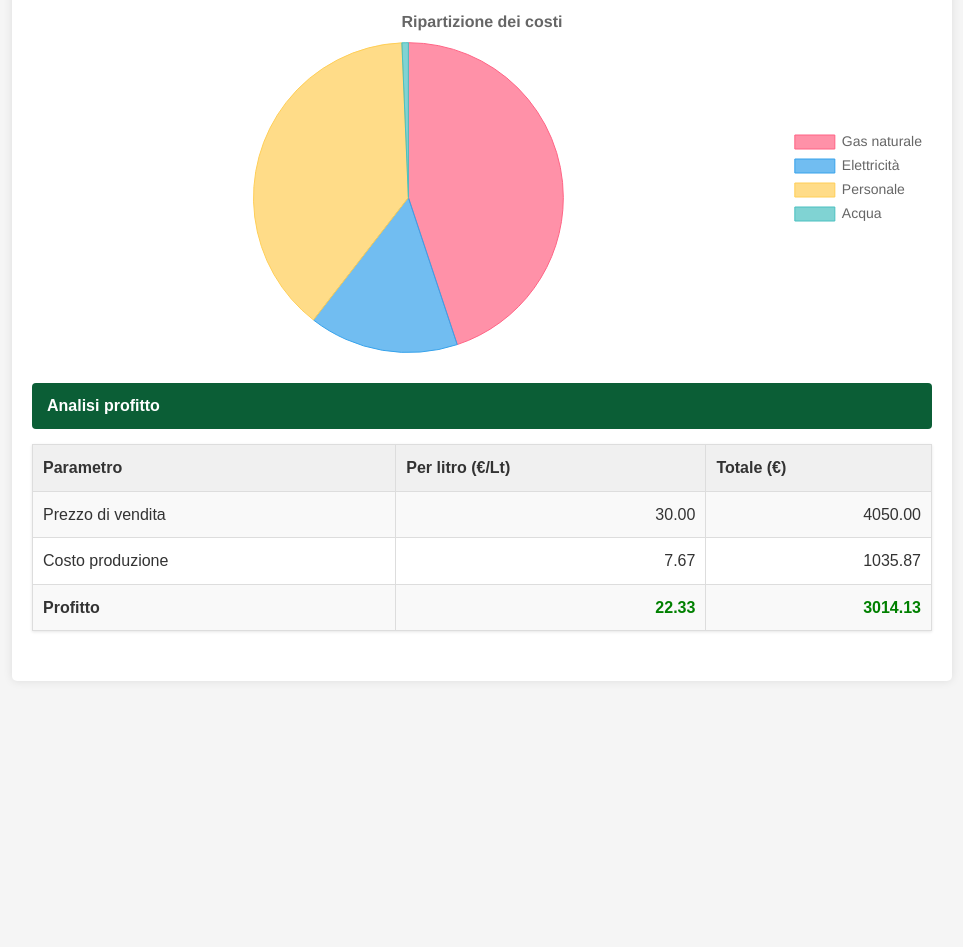
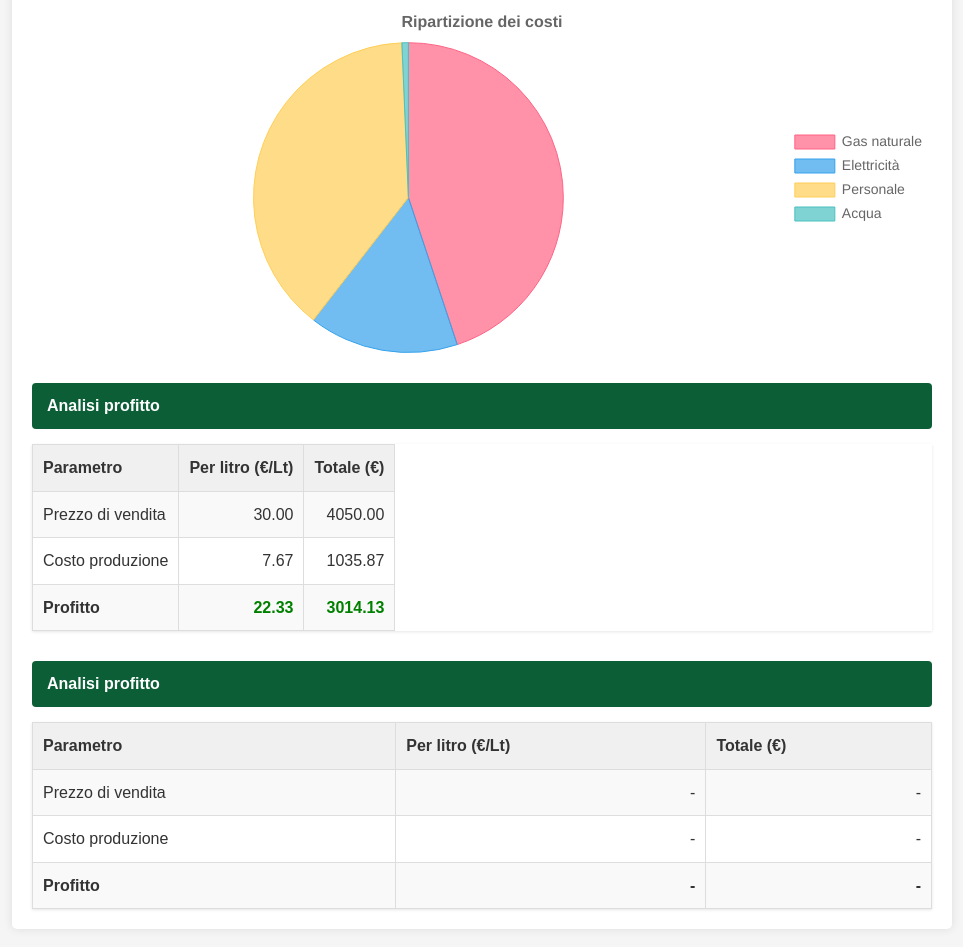
Before and after one commit to Emanuele-crypto/ancodist, a plain HTML site: page index.html in a window 1280 px wide. Shown: the part 1121-2068 px from the top of the page, without its empty margins (158-1121 px from the left). Before the commit the page ends 1822 px from the top, so only its background shows below. Drawn offline with nearby package versions, Linux system fonts and the light colour scheme.

Commit message:
Update index.html

```diff
--- a/index.html
+++ b/index.html
@@ -10,6 +10,12 @@
     <style>
         .cost-breakdown-table {
             display: none !important; /* Aggiunto !important per forzare il nascondimento */
+        }
+
+        /* Assicuriamoci che il grafico a torta e la tabella dei profitti siano visibili */
+        .chart-container,
+        .profit-table {
+            display: block !important;
         }
 
         .logo-container {
@@ -365,6 +371,32 @@
 
             <div class="section-title">Analisi profitto</div>
 
+            <table class="results-table profit-table">
+                <tr>
+                    <th>Parametro</th>
+                    <th>Per litro (€/Lt)</th>
+                    <th>Totale (€)</th>
+                </tr>
+                <tr>
+                    <td>Prezzo di vendita</td>
+                    <td id="sellingPricePerLiter" class="numeric">-</td>
+                    <td id="totalSellingPrice" class="numeric">-</td>
+                </tr>
+                <tr>
+                    <td>Costo produzione</td>
+                    <td id="productionCostPerLiter" class="numeric">-</td>
+                    <td id="totalProductionCost" class="numeric">-</td>
+                </tr>
+                <tr class="highlight">
+                    <td><strong>Profitto</strong></td>
+                    <td id="profitPerLiter" class="numeric">-</td>
+                    <td id="totalProfit" class="numeric">-</td>
+                </tr>
+            </table>
+        </div>
+
+            <div class="section-title">Analisi profitto</div>
+
             <table class="results-table">
                 <tr>
                     <th>Parametro</th>
@@ -413,10 +445,22 @@
                 });
             });
 
-            // Nascondi definitivamente la tabella dei costi
+            // Nascondi definitivamente la tabella dei costi, ma assicurati che il grafico e la tabella profitti siano visibili
             const costTable = document.querySelector('.cost-breakdown-table');
             if (costTable) {
                 costTable.style.display = 'none';
+            }
+
+            // Assicurati che il grafico e la tabella dei profitti siano visibili
+            const chartContainer = document.querySelector('.chart-container');
+            const profitTable = document.querySelector('.profit-table');
+
+            if (chartContainer) {
+                chartContainer.style.display = 'flex';
+            }
+
+            if (profitTable) {
+                profitTable.style.display = 'table';
             }
         });
 
```
